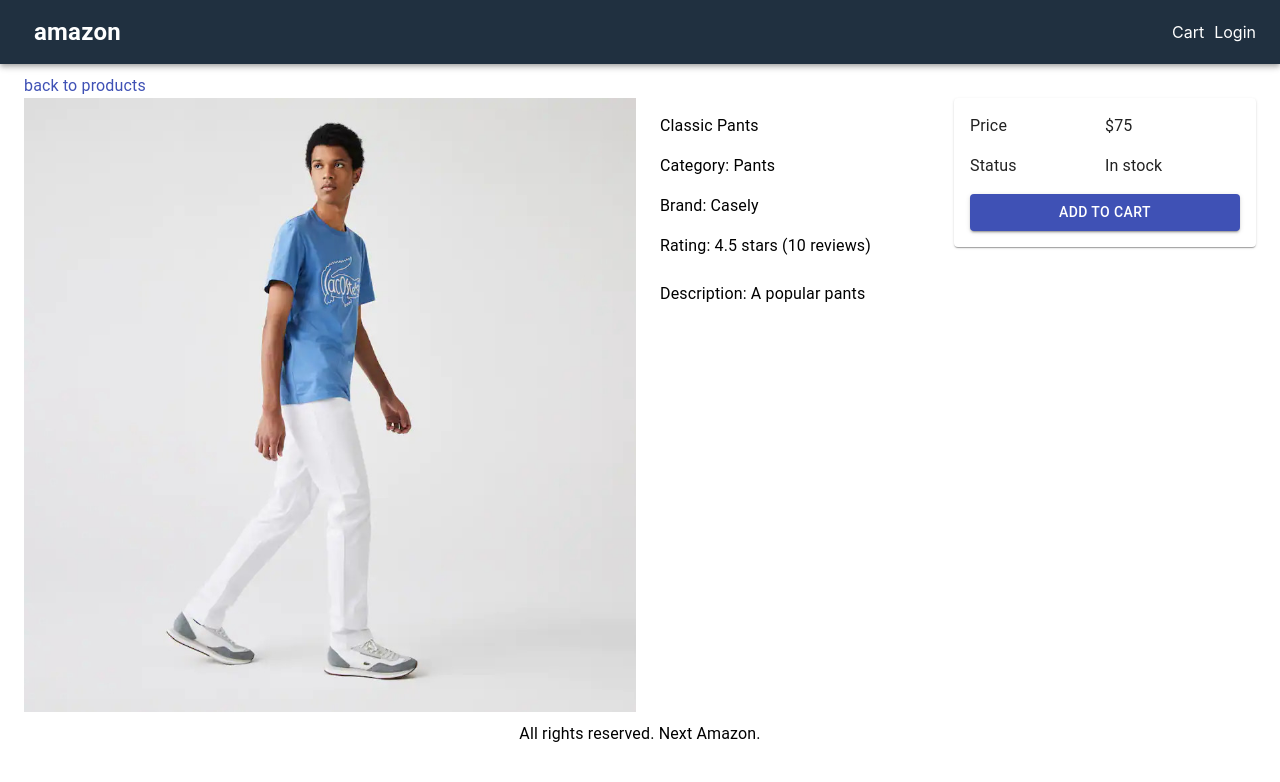
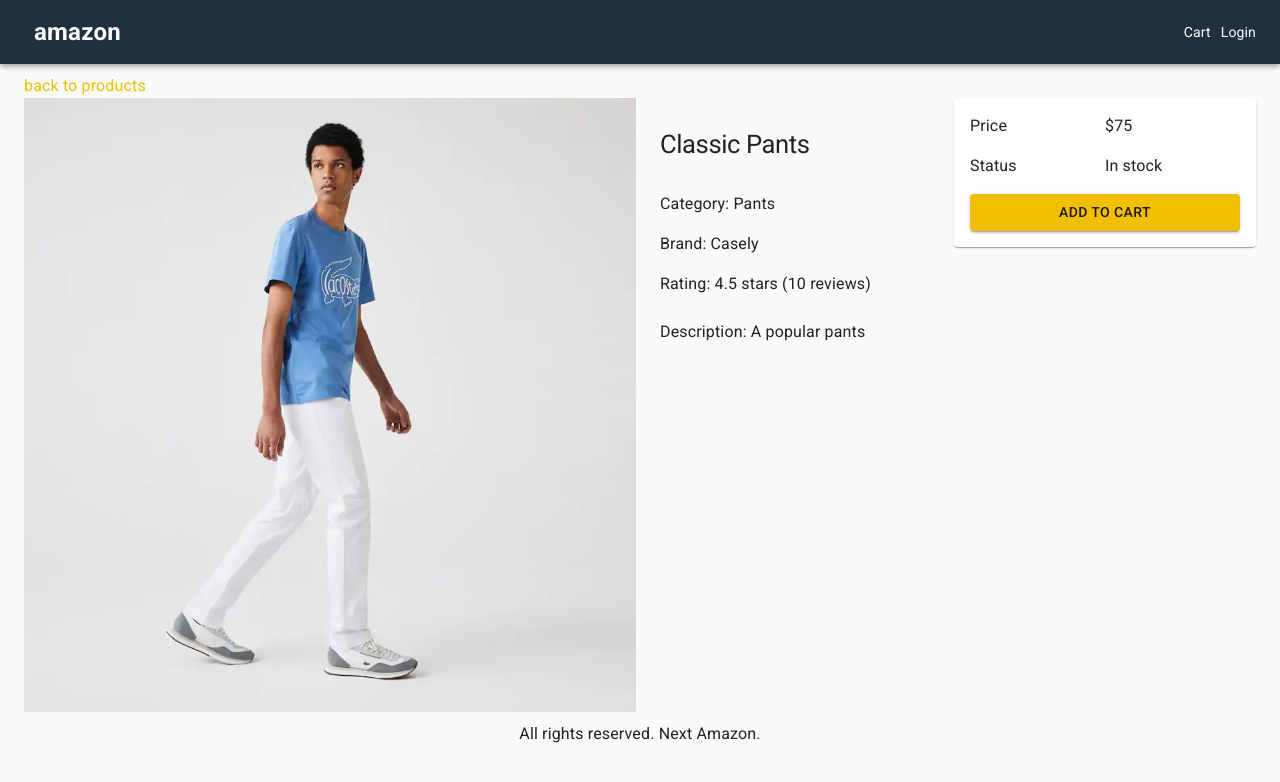
Before and after one commit to sleekcharly/amazon-2.0, a Next.js app: page /product/classic-pants in a window 1280 px wide. Shown: the top 782 px of the page. Built offline with nearby package versions, Linux system fonts and the light colour scheme.

Commit message:
implemented material-ui theme

```diff
--- a/components/Layout.js
+++ b/components/Layout.js
@@ -1,9 +1,11 @@
 import React from "react";
 import Head from "next/head";
 import NextLink from "next/link";
+import { createTheme, ThemeProvider } from "@material-ui/core/styles";
 import {
   AppBar,
   Container,
+  CssBaseline,
   Link,
   Toolbar,
   Typography
@@ -11,6 +13,29 @@ import {
 import useStyles from "../utils/styles";
 
 export default function Layout({ title, description, children }) {
+  const theme = createTheme({
+    typography: {
+      h1: {
+        fontSize: "1.6rem",
+        fontWeight: 400,
+        margin: "1rem 0"
+      },
+      h2: {
+        fontSize: "1.4rem",
+        fontWeight: 400,
+        margin: "1rem 0"
+      }
+    },
+    palette: {
+      type: "light",
+      primary: {
+        main: "#f0c000"
+      },
+      secondary: {
+        main: "#208080"
+      }
+    }
+  });
   const classes = useStyles();
 
   return (
@@ -22,6 +47,8 @@ export default function Layout({ title, description, children }) {
         {description && <meta name="description" content={description}></meta>}
       </Head>
 
+      <ThemeProvider theme={theme}>
+        <CssBaseline />
         <AppBar position="static" className={classes.navbar}>
           <Toolbar>
             <NextLink href="/" passHref>
@@ -47,6 +74,7 @@ export default function Layout({ title, description, children }) {
         <footer className={classes.footer}>
           <Typography>All rights reserved. Next Amazon.</Typography>
         </footer>
+      </ThemeProvider>
     </div>
   );
 }
--- a/pages/_document.js
+++ b/pages/_document.js
@@ -7,7 +7,12 @@ export default class MyDocument extends Document {
   render() {
     return (
       <Html lang="en">
-        <Head></Head>
+        <Head>
+          <link
+            rel="stylesheet"
+            href="https://fonts.googleapis.com/css?family=Roboto:300,400,500,700&display=swap"
+          />
+        </Head>
         <body>
           <Main />
           <NextScript />
--- a/pages/product/[slug].js
+++ b/pages/product/[slug].js
@@ -53,7 +53,9 @@ export default function ProductScreen() {
         <Grid item md={3} xs={12}>
           <List>
             <ListItem>
-              <Typography component="h1">{product.name}</Typography>
+              <Typography component="h1" variant="h1">
+                {product.name}
+              </Typography>
             </ListItem>
             <ListItem>
               <Typography>Category: {product.category}</Typography>
```
Lines whose indentation alone changed are shown as unchanged.
